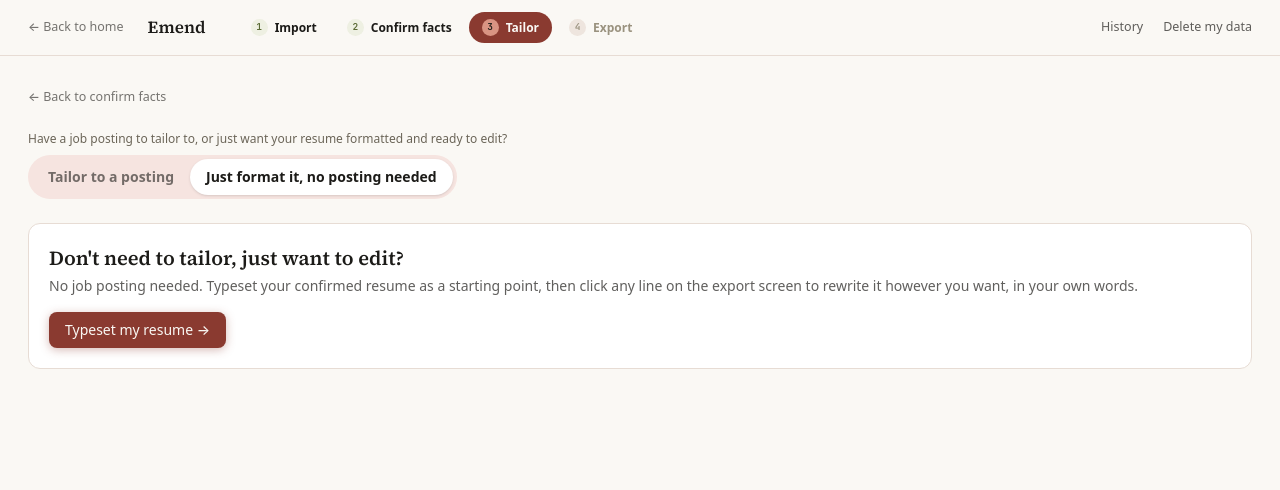
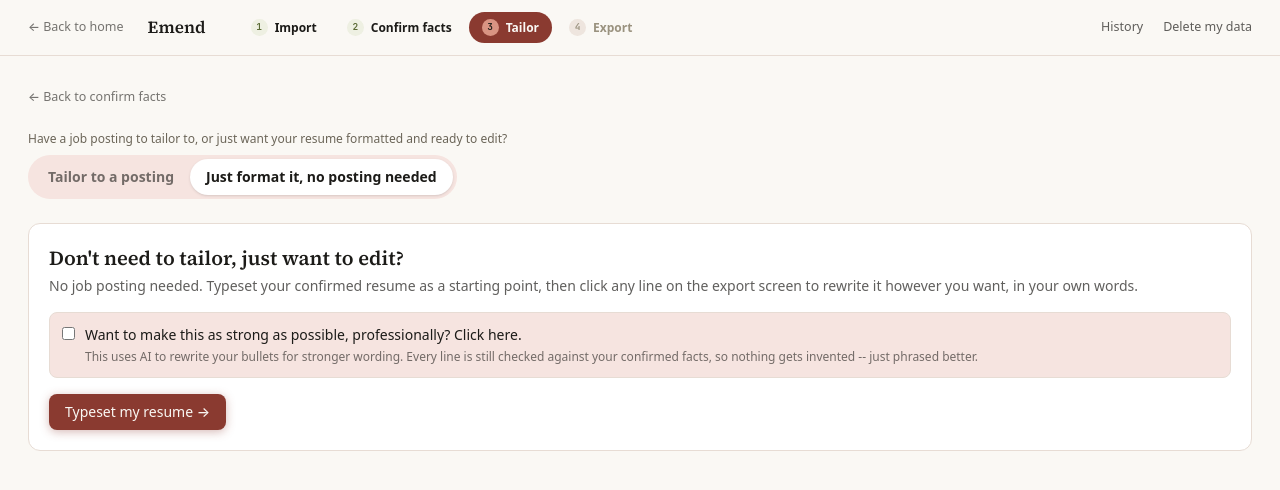
Before and after one commit to MosesfromSinai/Emend, a Next.js app in the folder web/: page /app/workspace in a window 1280 px wide. Both pictures are taken after a click on the button "Just format it, no posting needed". Shown: the top 490 px of the page. Built offline with nearby package versions, Linux system fonts and the light colour scheme; no server answers.

Commit message:
add polish opt-in to just-format-it flow

```diff
--- a/web/app/app/applications/[id]/page.tsx
+++ b/web/app/app/applications/[id]/page.tsx
@@ -660,7 +660,9 @@ export default function ApplicationPage({
     const runningLabel =
       application.mode === "tailor"
         ? "Rewriting your resume to match the posting…"
-        : "Typesetting your resume…";
+        : application.mode === "polish"
+          ? "Rewriting your resume to sound as strong as possible…"
+          : "Typesetting your resume…";
     return (
       <div className="flex flex-col items-center gap-3 py-16 text-center">
         <p className="text-sm text-ink/70">
--- a/web/app/app/workspace/page.tsx
+++ b/web/app/app/workspace/page.tsx
@@ -16,6 +16,9 @@ import type { JdPreview } from "@/lib/types";
 import { cn } from "@/lib/utils";
 
 type Mode = "tailor" | "refactor";
+
+const POLISH_NOTE =
+  "This uses AI to rewrite your bullets for stronger wording. Every line is still checked against your confirmed facts, so nothing gets invented -- just phrased better.";
 
 const SAMPLE_POSTING = `Backend Engineer — Nimbus Logistics
 
@@ -36,6 +39,7 @@ Requirements:
 export default function WorkspacePage() {
   const router = useRouter();
   const [mode, setMode] = useState<Mode>("tailor");
+  const [polish, setPolish] = useState(false);
   const [jdText, setJdText] = useState("");
   const [jdUrl, setJdUrl] = useState("");
   const [preview, setPreview] = useState<JdPreview | null>(null);
@@ -91,7 +95,9 @@ export default function WorkspacePage() {
     setNeedsMasterResume(false);
     try {
       const { id } = await createApplication(
-        mode === "tailor" ? { jdText: jdText || undefined, jdUrl: jdUrl || undefined } : undefined
+        mode === "tailor"
+          ? { jdText: jdText || undefined, jdUrl: jdUrl || undefined }
+          : { polish }
       );
       router.push(`/app/applications/${id}`);
     } catch (e) {
@@ -153,8 +159,26 @@ export default function WorkspacePage() {
             point, then click any line on the export screen to rewrite it
             however you want, in your own words.
           </p>
+          <label className="mb-4 flex cursor-pointer items-start gap-2.5 rounded-lg border border-em-line bg-em-soft p-3">
+            <input
+              type="checkbox"
+              checked={polish}
+              onChange={(e) => setPolish(e.target.checked)}
+              className="mt-0.5"
+            />
+            <span className="text-sm">
+              <span className="font-medium">
+                Want to make this as strong as possible, professionally? Click here.
+              </span>
+              <span className="mt-1 block text-xs text-ink/60">{POLISH_NOTE}</span>
+            </span>
+          </label>
           <Button onClick={start} disabled={busy}>
-            {busy ? "Starting…" : "Typeset my resume →"}
+            {busy
+              ? "Starting…"
+              : polish
+                ? "Typeset & strengthen my resume →"
+                : "Typeset my resume →"}
           </Button>
         </section>
       ) : (
--- a/web/components/tailoring-progress.tsx
+++ b/web/components/tailoring-progress.tsx
@@ -44,14 +44,14 @@ export function AsymptoticProgress({
   );
 }
 
-export function TailoringProgress({ mode }: { mode: "tailor" | "refactor" }) {
+export function TailoringProgress({ mode }: { mode: "tailor" | "refactor" | "polish" }) {
   return (
     <AsymptoticProgress
       timeConstantMs={18_000}
       caption={
-        mode === "tailor"
-          ? "Every line gets checked against your confirmed facts before it ships, so this can take up to a minute."
-          : undefined
+        mode === "refactor"
+          ? undefined
+          : "Every line gets checked against your confirmed facts before it ships, so this can take up to a minute."
       }
     />
   );
--- a/web/lib/api.ts
+++ b/web/lib/api.ts
@@ -95,12 +95,14 @@ export function getMaster(): Promise<MasterResume> {
 export function createApplication(options?: {
   jdText?: string;
   jdUrl?: string;
+  polish?: boolean;
 }): Promise<{ id: string }> {
   return apiFetch("/applications", {
     method: "POST",
     body: JSON.stringify({
       jd_text: options?.jdText ?? null,
       jd_url: options?.jdUrl ?? null,
+      polish: options?.polish ?? false,
     }),
   });
 }
--- a/web/lib/types.ts
+++ b/web/lib/types.ts
@@ -101,7 +101,7 @@ export interface JdPreview {
   resolved_jd_text: string;
 }
 
-export type ApplicationMode = "refactor" | "tailor";
+export type ApplicationMode = "refactor" | "tailor" | "polish";
 export type ApplicationStatus = "queued" | "running" | "done" | "failed";
 
 // keyed by a bullet's first source_fact_id, mirrors api's BulletSelection
```
